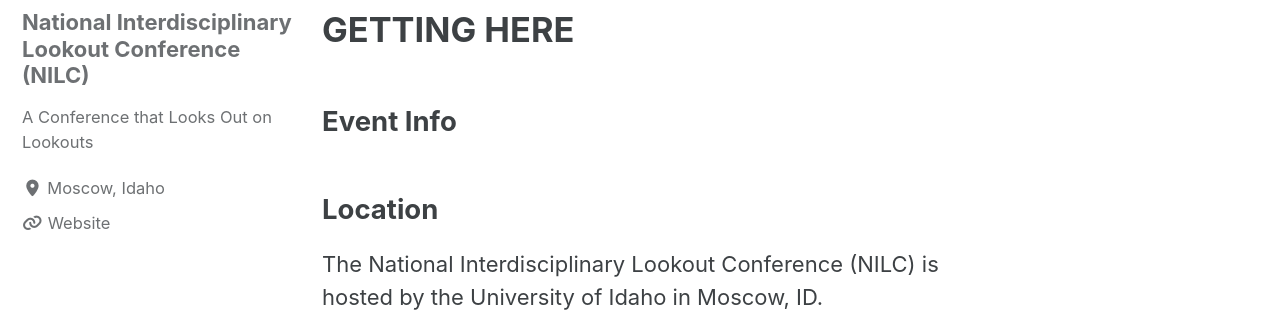
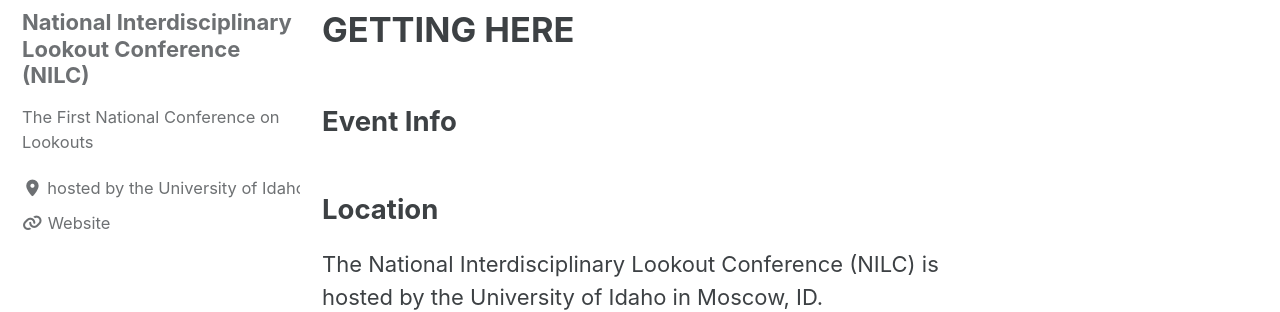
Before and after one commit to lookoutconference/lookoutconference.github.io, a Jekyll site: the page built from pages/join.md, in a window 1280 px wide. Shown: the part 436-748 px from the top of the page. Built offline with Jekyll 4.4.1, drawn with Linux system fonts in a browser that asks for light colours; cached includes are drawn as plain includes; our own code applies the rules of GitHub Pages for plain Markdown files.

Commit message:
update congif.yml

```diff
--- a/_config.yml
+++ b/_config.yml
@@ -37,8 +37,8 @@
 author:
   name             : "National Interdisciplinary Lookout Conference (NILC)"
   avatar           : # path of avatar image, e.g. "/assets/images/bio-photo.jpg"
-  bio              : "A Conference that Looks Out on Lookouts"
-  location         : "Moscow, Idaho"
+  bio              : "The First National Conference on Lookouts"
+  location         : "hosted by the University of Idaho"
   email            :
   links:
     - label: "Email"
```
